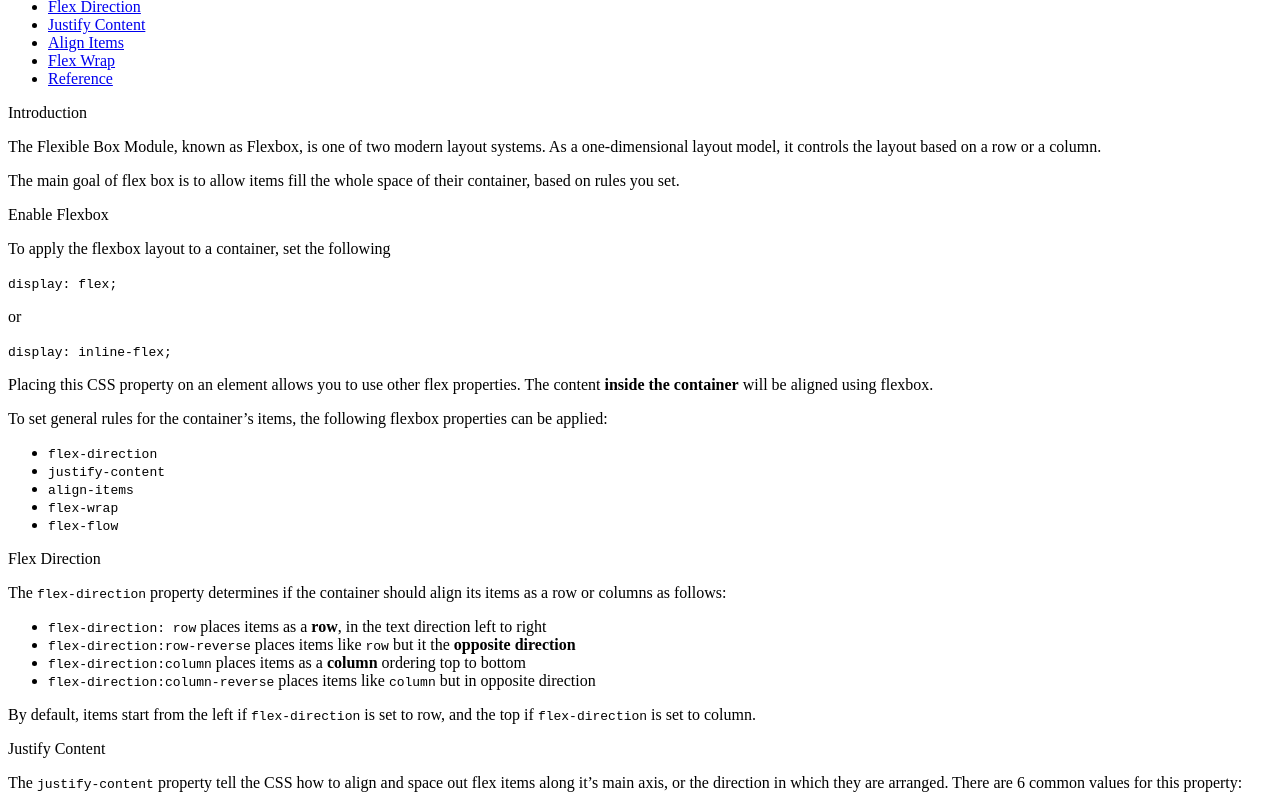
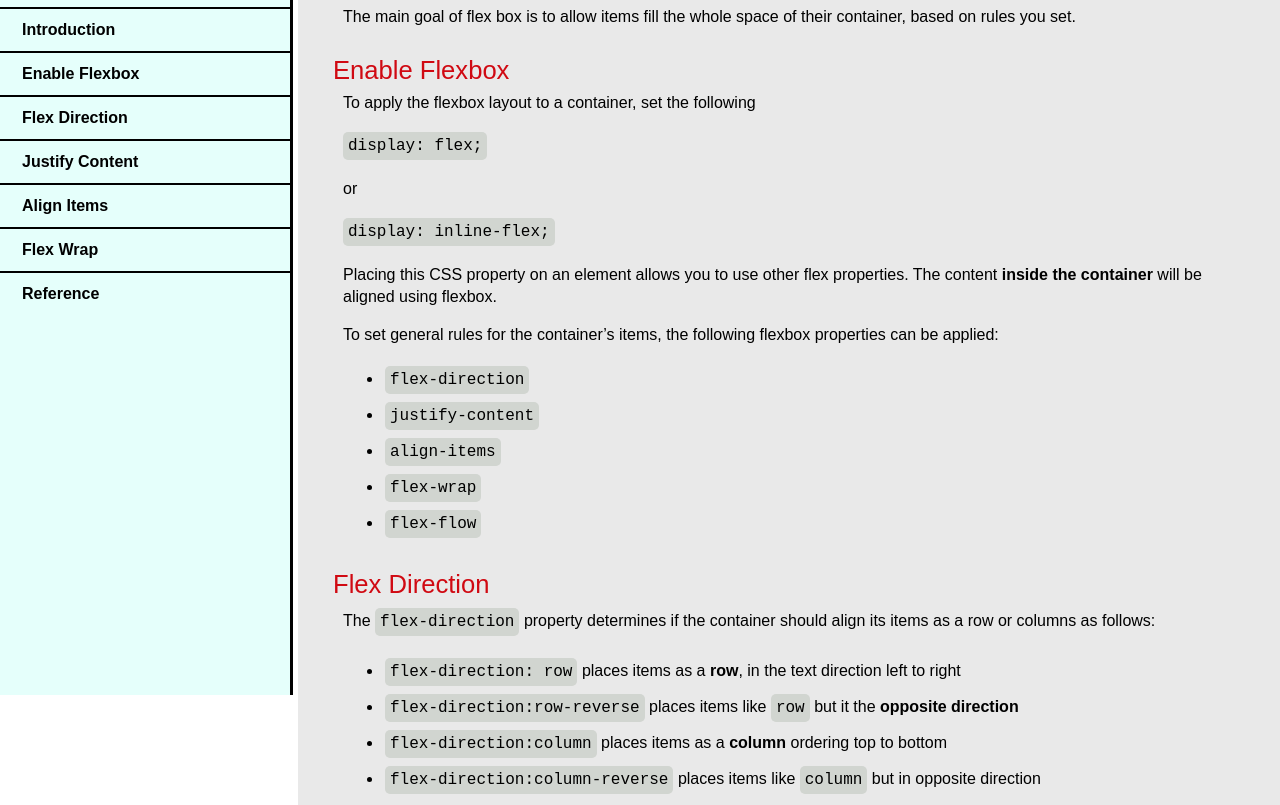
Before and after one commit to Julieboz/technical_documentation, a plain HTML site: page index.html in a window 1280 px wide. Shown: the part 105-910 px from the top of the page. Drawn offline with Linux system fonts and the light colour scheme.

Commit message:
Update index.html

```diff
--- a/index.html
+++ b/index.html
@@ -3,7 +3,7 @@
 <head>
   <meta charset="UTF-8">
   <title>CodePen - Technical Documentation page</title>
-  <link rel="stylesheet" href="./style.css">
+  <link rel="stylesheet" href="css/main.css">
 
 </head>
 <body>
```
